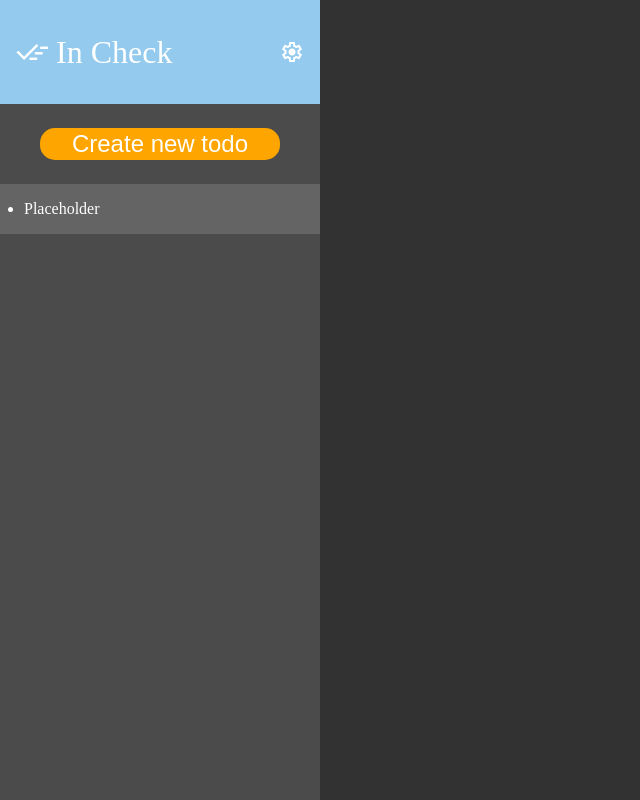
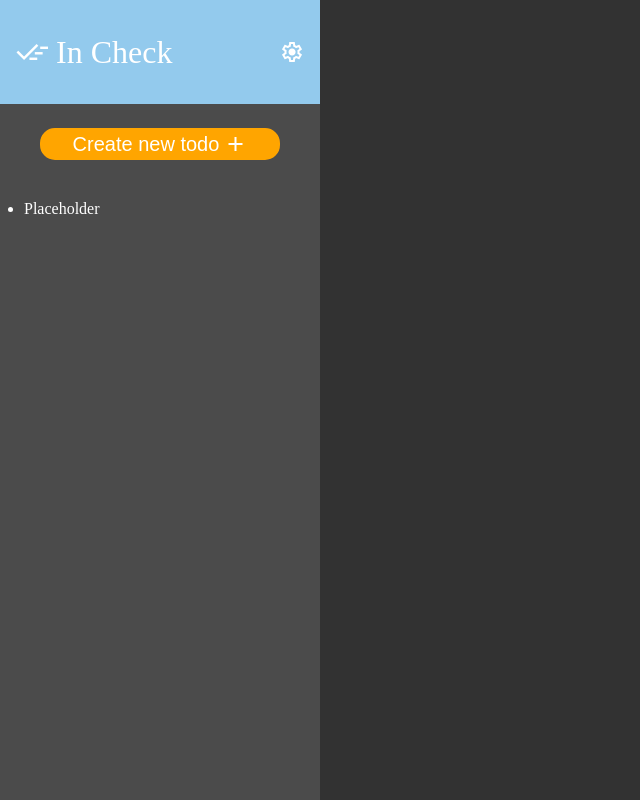
Before and after one commit to HudsonBean/TodoList, a React (Vite) app in the folder client/: page / in a window 1280 px wide. Shown: the whole page, without its empty margins (0-640 px from the left). Built offline with nearby package versions, Linux system fonts and the light colour scheme.

Commit message:
Changed some stuff with the button and changed styling

```diff
--- a/client/src/components/Button.tsx
+++ b/client/src/components/Button.tsx
@@ -4,12 +4,11 @@ import "../styles/Button.css";
 interface Props {
   onClick: () => void;
   children?: React.ReactNode;
+  className?: string;
   width?: string;
   height?: string;
   color?: string;
-  fontSize?: string;
   backgroundColor?: string;
-  borderRadius?: string;
   stopPropogation?: boolean;
   preventDefault?: boolean;
 }
@@ -35,24 +34,22 @@ const clickHandler = (
 export const Button: React.FC<Props> = ({
   onClick,
   children,
+  className,
   width,
   height,
   color,
-  fontSize,
   backgroundColor,
-  borderRadius,
   stopPropogation,
   preventDefault,
 }) => (
   <button
     onClick={clickHandler(onClick, stopPropogation, preventDefault)}
+    className={className && className}
     style={{
       width: width && width,
       height: height && height,
       color: color && color,
-      fontSize: fontSize && fontSize,
       backgroundColor: backgroundColor && backgroundColor,
-      borderRadius: borderRadius && borderRadius,
     }}
   >
     {children}
--- a/client/src/components/Template.tsx
+++ b/client/src/components/Template.tsx
@@ -17,16 +17,17 @@ export const Template = () => {
             settings
           </span>
         </div>
-        <div className="nav-bar__create-todo-button">
+        <div className="nav-bar__create-todo-list">
           <Button
             onClick={() => {
               console.log("Hello World!");
             }}
-            width="15rem"
-            height="2rem"
-            fontSize="1.5rem"
+            className="create-todo-list__button"
           >
             Create new todo
+            <span className="material-symbols-outlined create-todo-button__plus-sign">
+              add
+            </span>
           </Button>
         </div>
         <div className="nav-bar__todo-lists">
--- a/client/src/styles/Template.css
+++ b/client/src/styles/Template.css
@@ -31,19 +31,39 @@
   margin-right: 1rem;
   font-size: 1.5rem;
 }
-.template .template__nav-bar .nav-bar__create-todo-button {
+.template .template__nav-bar .nav-bar__create-todo-list {
   width: 100%;
   height: 5rem;
   display: flex;
   justify-content: center;
   align-items: center;
 }
+.template .template__nav-bar .nav-bar__create-todo-list .create-todo-list__button {
+  width: 15rem;
+  height: 2rem;
+  font-size: 1.25rem;
+  display: flex;
+  justify-content: center;
+  align-items: center;
+  border: 2.5px solid #ffa500;
+  transition: all 0.15s ease-in-out;
+  cursor: pointer;
+  pointer-events: all;
+}
+.template .template__nav-bar .nav-bar__create-todo-list .create-todo-list__button .create-todo-button__plus-sign {
+  margin-left: 0.25rem;
+}
+.template .template__nav-bar .nav-bar__create-todo-list .create-todo-list__button:hover {
+  background-color: transparent;
+  width: 15.25rem;
+  height: 2.15rem;
+  font-size: 1.75;
+}
 .template .template__nav-bar .nav-bar__todo-lists {
   width: 20rem;
   display: flex;
   justify-content: center;
   align-items: center;
-  background-color: rgb(100, 100, 100);
 }
 .template .template__nav-bar .nav-bar__todo-lists ul {
   padding: 0;
--- a/client/src/styles/Template.scss
+++ b/client/src/styles/Template.scss
@@ -32,19 +32,40 @@
         font-size: 1.5rem;
       }
     }
-    .nav-bar__create-todo-button {
+    .nav-bar__create-todo-list {
       width: 100%;
       height: 5rem;
       display: flex;
       justify-content: center;
       align-items: center;
+      .create-todo-list__button {
+        width: 15rem;
+        height: 2rem;
+        font-size: 1.25rem;
+        display: flex;
+        justify-content: center;
+        align-items: center;
+        border: 2.5px solid $cta;
+        transition: all 0.15s ease-in-out;
+        cursor: pointer;
+        pointer-events: all;
+
+        .create-todo-button__plus-sign {
+          margin-left: 0.25rem;
+        }
+        &:hover {
+          background-color: transparent;
+          width: 15.25rem;
+          height: 2.15rem;
+          font-size: 1.75;
+        }
+      }
     }
     .nav-bar__todo-lists {
       width: 20rem;
       display: flex;
       justify-content: center;
       align-items: center;
-      background-color: rgb(100, 100, 100);
       ul {
         padding: 0;
         width: 85%;
```
Also changed, not shown: 1 other file (tests, documents, lock files or other folders).
